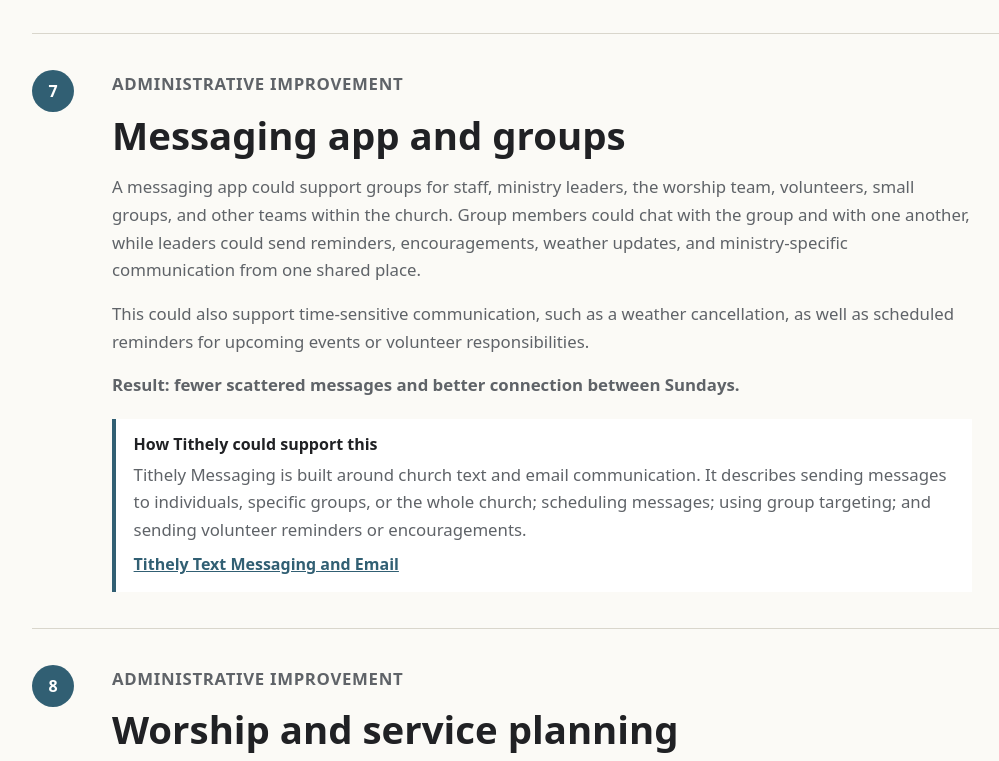
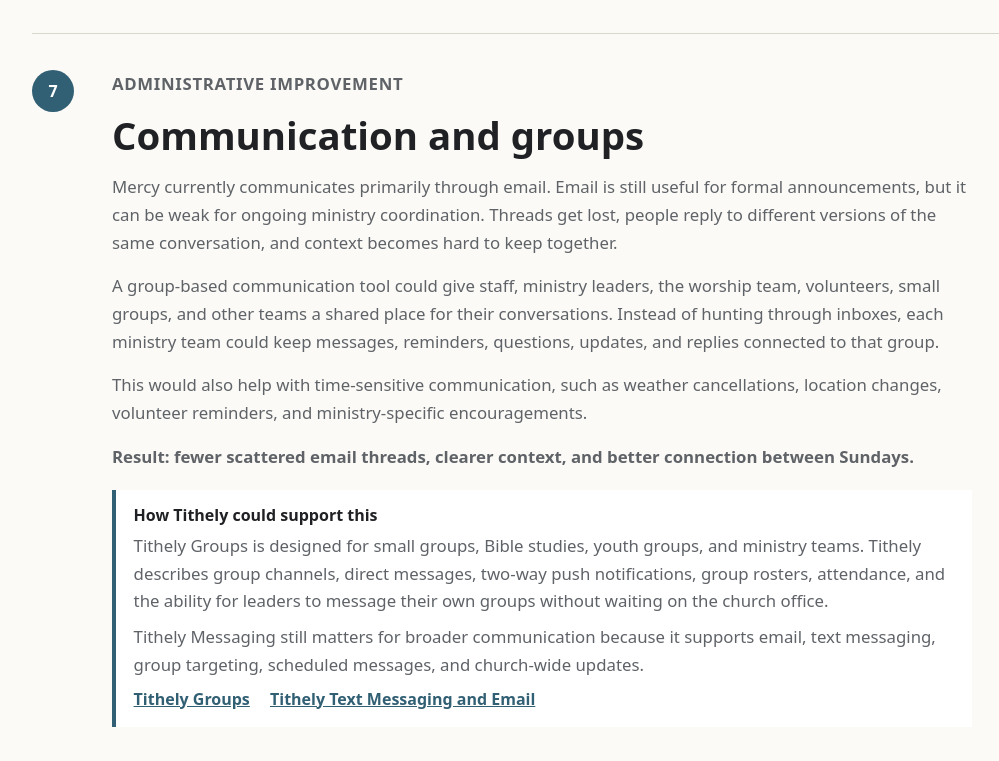
Before and after one commit to holypwnage316/mercy-administration-vision, a plain HTML site: page index.html in a window 1280 px wide. Shown: the part 3233-3994 px from the top of the page, without its empty margins (100-1099 px from the left). Drawn offline with nearby package versions, Linux system fonts and the light colour scheme.

Commit message:
Strengthen communication and groups case

```diff
--- a/index.html
+++ b/index.html
@@ -209,25 +209,42 @@
         <div class="section-number">7</div>
         <div class="section-body">
           <p class="section-kicker">Administrative improvement</p>
-          <h2>Messaging app and groups</h2>
+          <h2>Communication and groups</h2>
           <p>
-              A messaging app could support groups for staff, ministry leaders, the worship team,
-              volunteers, small groups, and other teams within the church. Group members could chat
-              with the group and with one another, while leaders could send reminders, encouragements,
-              weather updates, and ministry-specific communication from one shared place.
+            Mercy currently communicates primarily through email. Email is still useful for formal
+            announcements, but it can be weak for ongoing ministry coordination. Threads get lost,
+            people reply to different versions of the same conversation, and context becomes hard to
+            keep together.
           </p>
           <p>
-              This could also support time-sensitive communication, such as a weather cancellation,
-              as well as scheduled reminders for upcoming events or volunteer responsibilities.
+            A group-based communication tool could give staff, ministry leaders, the worship team,
+            volunteers, small groups, and other teams a shared place for their conversations. Instead
+            of hunting through inboxes, each ministry team could keep messages, reminders, questions,
+            updates, and replies connected to that group.
           </p>
-            <p class="result">Result: fewer scattered messages and better connection between Sundays.</p>
+          <p>
+            This would also help with time-sensitive communication, such as weather cancellations,
+            location changes, volunteer reminders, and ministry-specific encouragements.
+          </p>
+          <p class="result">
+            Result: fewer scattered email threads, clearer context, and better connection between
+            Sundays.
+          </p>
           <div class="tool-connection">
             <h3>How Tithely could support this</h3>
             <p>
-                Tithely Messaging is built around church text and email communication. It describes
-                sending messages to individuals, specific groups, or the whole church; scheduling
-                messages; using group targeting; and sending volunteer reminders or encouragements.
+              Tithely Groups is designed for small groups, Bible studies, youth groups, and ministry
+              teams. Tithely describes group channels, direct messages, two-way push notifications,
+              group rosters, attendance, and the ability for leaders to message their own groups
+              without waiting on the church office.
             </p>
+            <p>
+              Tithely Messaging still matters for broader communication because it supports email,
+              text messaging, group targeting, scheduled messages, and church-wide updates.
+            </p>
+            <a href="https://get.tithe.ly/product/groups" target="_blank" rel="noopener">
+              Tithely Groups
+            </a>
             <a href="https://get.tithe.ly/product/church-text-messaging-and-email" target="_blank" rel="noopener">
               Tithely Text Messaging and Email
             </a>
@@ -283,13 +300,16 @@
             <div class="value-row">
               <strong>Communication</strong>
               <span>
-                Email, text, tags, groups, targeted communication, scheduled messages, and urgent
-                updates.
+                Group channels, direct messages, push notifications, email, text, scheduled
+                messages, and urgent updates.
               </span>
             </div>
             <div class="value-row">
               <strong>Belonging</strong>
-              <span>Groups, tags, small group organization, and volunteer teams.</span>
+              <span>
+                Searchable groups, ministry teams, rosters, attendance, group messaging, and group
+                discovery through the church app.
+              </span>
             </div>
             <div class="value-row">
               <strong>Generosity</strong>
@@ -310,6 +330,9 @@
             </a>
             <a href="https://get.tithe.ly/product/church-text-messaging-and-email" target="_blank" rel="noopener">
               Tithely Text Messaging and Email
+            </a>
+            <a href="https://get.tithe.ly/product/groups" target="_blank" rel="noopener">
+              Tithely Groups
             </a>
             <a href="https://get.tithe.ly/product/service-planning" target="_blank" rel="noopener">
               Tithely Worship Service Planning
```
Lines whose indentation alone changed are shown as unchanged.
